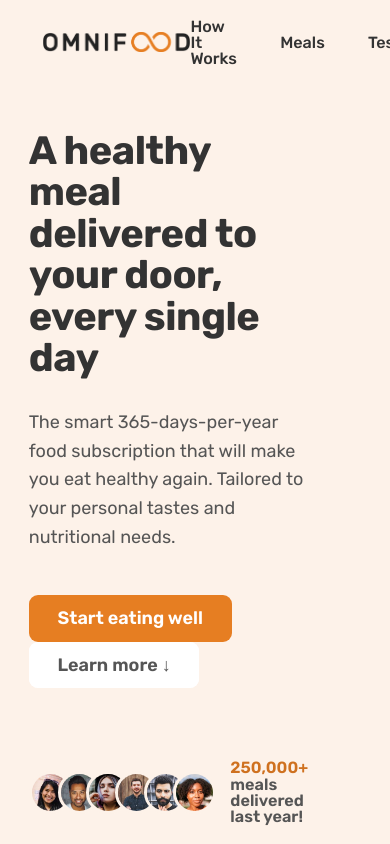
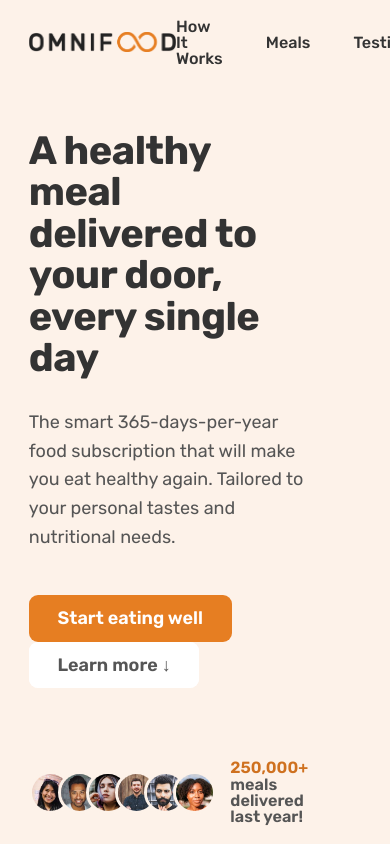
Before and after one commit to Euuphi/omnifood, a React (Create React App) app: page / in a window 390 px wide. Shown: the top 844 px of the page. Built offline with nearby package versions, Linux system fonts and the light colour scheme.

Commit message:
Decrease header padding on large tablets

```diff
--- a/src/components/Nav/MainNav.module.css
+++ b/src/components/Nav/MainNav.module.css
@@ -43,3 +43,10 @@
 .navCta.mainNavLink:active {
     background-color: #cf711f;
 }
+
+/* Media Query for less than 1200px */
+@media (max-width: 75em) {
+    .header {
+        padding: 0 3.2rem;
+    }
+}
--- a/src/components/Sections/Hero/Hero.js
+++ b/src/components/Sections/Hero/Hero.js
@@ -36,7 +36,6 @@ const Hero = () => {
                             will make you eat healthy again. Tailored to your
                             personal tastes and nutritional needs.
                         </p>
-                        {/* TODO: Extract into reusable component */}
                         <Button
                             href="#"
                             className="margin-right-sm"
```
